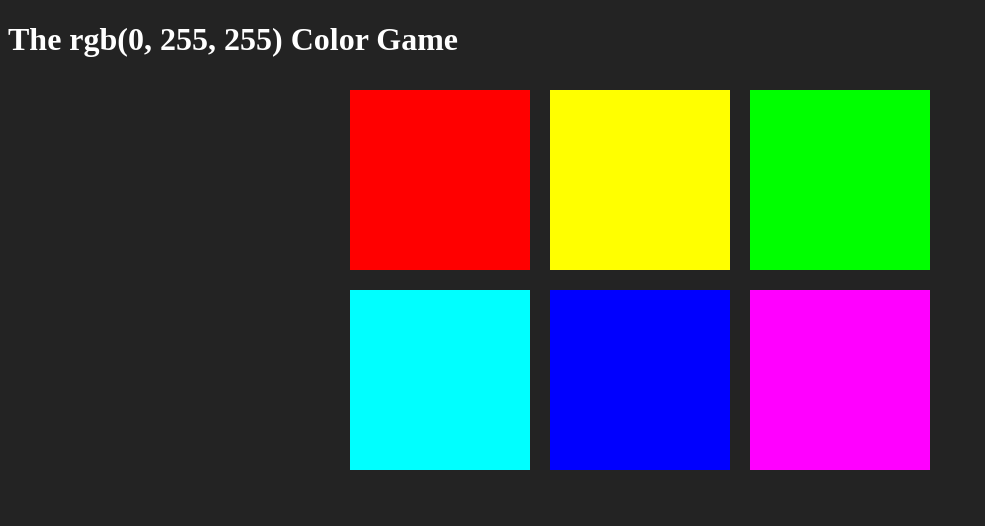
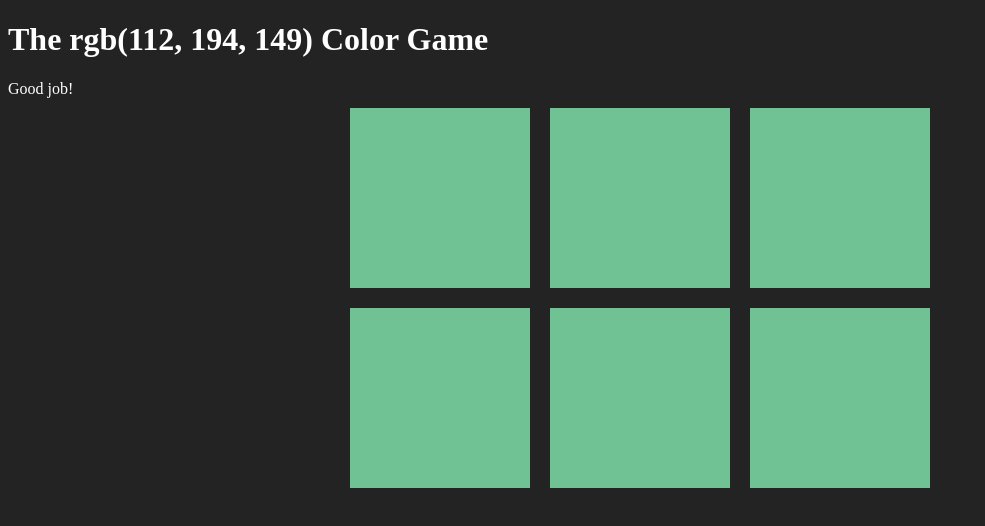
Before and after one commit to hussu97/ColorGame, a plain HTML site: page colorGame.html in a window 1280 px wide. Both pictures are taken after a click on the element 439 px from the left and 179 px from the top of the page. Shown: the whole page, without its empty margins (0-985 px from the left). Drawn offline with Linux system fonts and the light colour scheme.

Commit message:
Added random color functionality, and added message display to show whether user has won the game or not

```diff
--- a/colorGame.css
+++ b/colorGame.css
@@ -16,3 +16,6 @@ h1{
   color: white;
 
 }
+span{
+  color: white;
+}
--- a/colorGame.html
+++ b/colorGame.html
@@ -1,12 +1,18 @@
 <!DOCTYPE html>
 <html>
+
 <head>
   <meta charset="utf-8">
   <title>Color Game</title>
   <link rel="stylesheet" type="text/css" href="colorGame.css">
 </head>
+
 <body>
   <h1>The <span id="colorDisplay">RGB</span> Color Game</h1>
+
+  <div class="">
+    <span id="message"></span>
+  </div>
   <div class="container">
     <div class="square">
 
@@ -31,4 +37,5 @@
 
   <script type="text/javascript" src="colorGame.js"></script>
 </body>
+
 </html>
--- a/colorGame.js
+++ b/colorGame.js
@@ -1,16 +1,10 @@
 // Declare private attributes
-var colors = [
-  "rgb(255, 0, 0)",
-  "rgb(255, 255, 0)",
-  "rgb(0, 255, 0)",
-  "rgb(0, 255, 255)",
-  "rgb(0, 0, 255)",
-  "rgb(255, 0, 255)"
-];
+var colors = generateRandomColors(6);
 var squares = document.querySelectorAll(".square");
-var pickedColor =colors[3];
+var pickedColor = pickColor();
 var colorDisplay =document.getElementById("colorDisplay");
 var clickedColor;
+var messageDisplay = document.querySelector("#message");
 
 colorDisplay.textContent=pickedColor;
 
@@ -21,9 +15,39 @@ for(var i=0;i<squares.length;i++){
   squares[i].addEventListener("click",function(){
     clickedColor=this.style.backgroundColor;
     if(clickedColor===pickedColor){
-
+      messageDisplay.textContent="Good job!";
+      changeColors(clickedColor);
     }else{
-
+      this.style.backgroundColor="#232323";
+      messageDisplay.textContent="Try Again!";
     }
   });
 }
+
+function changeColors(color){
+  //loop through all the squares and change color to match given color
+  for(var i=0;i<squares.length;i++){
+    squares[i].style.backgroundColor=color;
+  }
+}
+
+function pickColor(){
+  return colors[Math.floor(Math.random()*colors.length)];
+}
+
+function generateRandomColors(number){
+  //Make array
+  var arr=[];
+  var colorString;
+  //add random numbers to array
+  for(var i=0;i<number;i++){
+    colorString="rgb(";
+    colorString+=Math.floor(Math.random()*256)+", ";
+    colorString+=Math.floor(Math.random()*256)+", ";
+    colorString+=Math.floor(Math.random()*256)+")";
+    arr.push(colorString);
+  }
+  //return array
+  return arr;
+
+}
```
Lines whose indentation alone changed are shown as unchanged.
